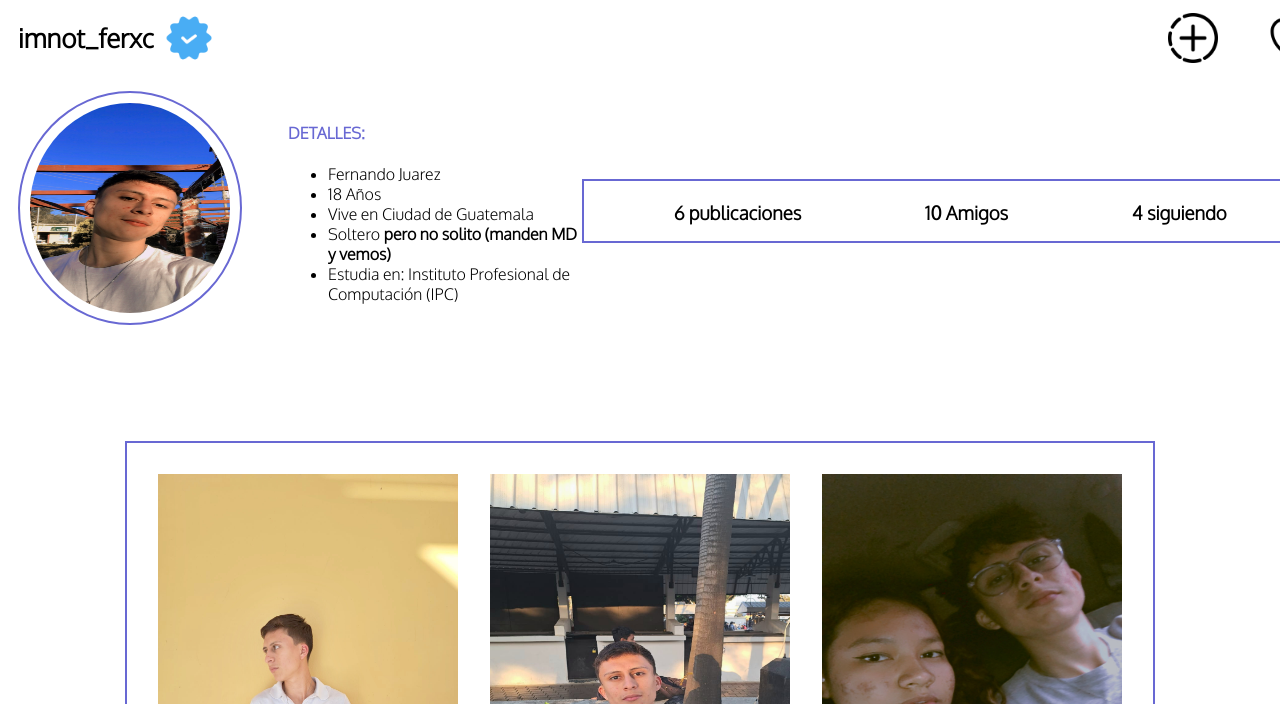
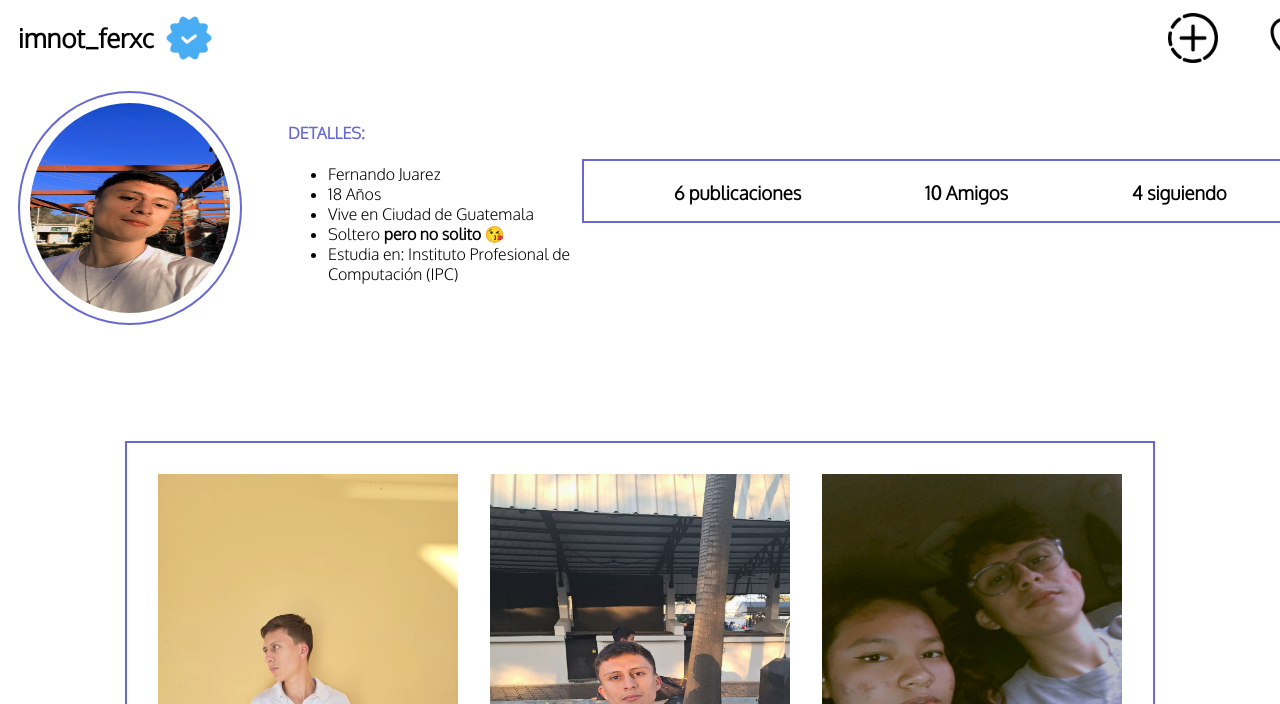
Before and after one commit to JoshFercastt14/Red-Social, a plain HTML site: page pag.html in a window 1280 px wide. Shown: the part 96-800 px from the top of the page. Drawn offline with Linux system fonts and the light colour scheme.

Commit message:
Update pag.html

```diff
--- a/pag.html
+++ b/pag.html
@@ -29,7 +29,7 @@
             <li>Fernando Juarez</li>
             <li>18 Años</li>
             <li>Vive en Ciudad de Guatemala</li>
-            <li>Soltero <b>pero no solito (manden MD y vemos)</b></li>
+            <li>Soltero <b>pero no solito 😘</b></li>
             <li>Estudia en: Instituto Profesional de Computación (IPC)</li>
         </ul>
     </div>
```
